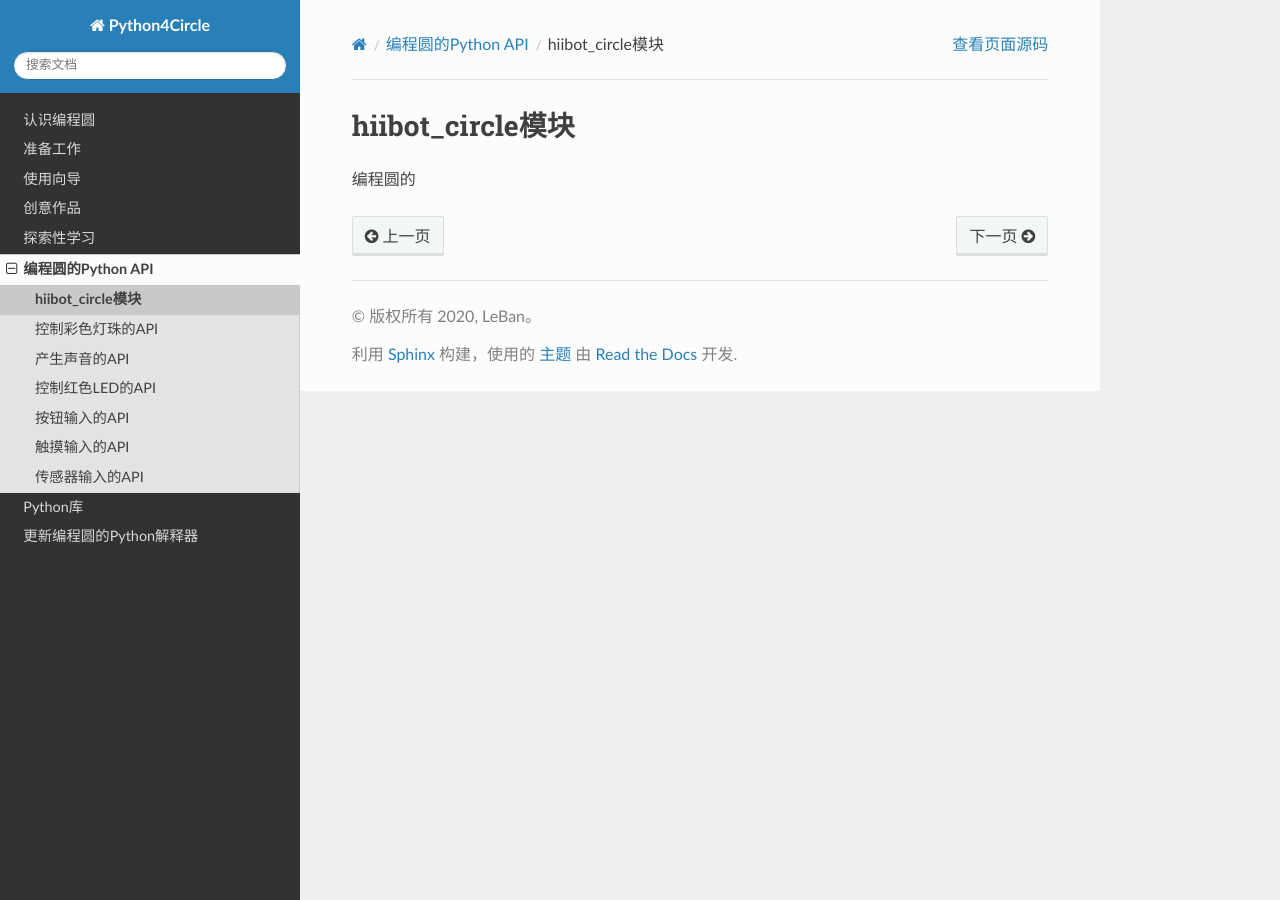
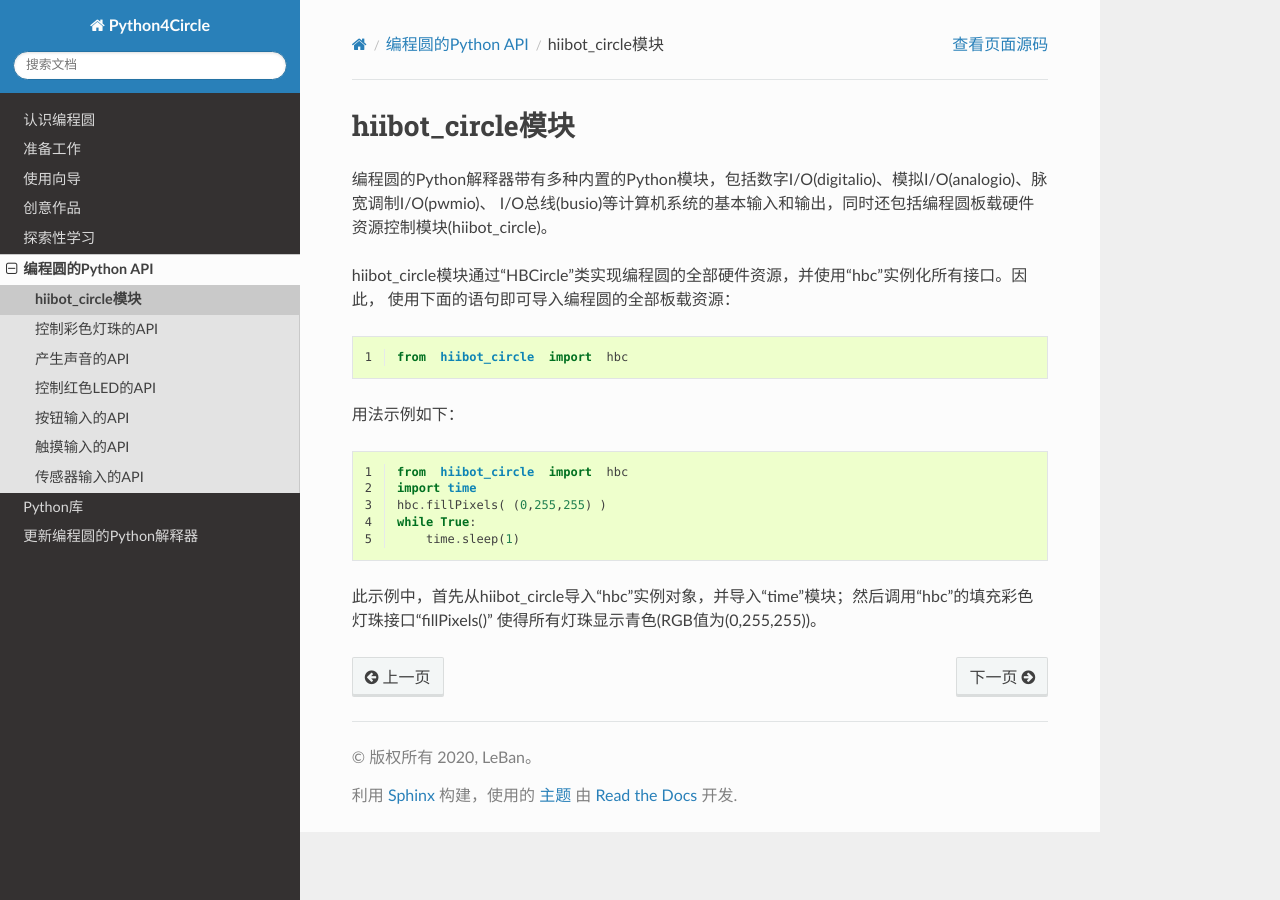
Before and after one commit to BradChan/Python4Circle, a Sphinx documentation site: the page built from source/python_api/_1_hiibot_circle_module.rst, in a window 1280 px wide. Built offline with Sphinx 7.4.7 and the Read the Docs theme 2.0.0, drawn with Linux system fonts in a browser that asks for light colours; pages that are not in the unit, such as notebooks, are missing from menus.

Commit message:
update python api

```diff
--- a/source/python_api/_1_hiibot_circle_module.rst
+++ b/source/python_api/_1_hiibot_circle_module.rst
@@ -1,6 +1,28 @@
-====================
+=======================
 hiibot_circle模块
-====================
+=======================
 
+编程圆的Python解释器带有多种内置的Python模块，包括数字I/O(digitalio)、模拟I/O(analogio)、脉宽调制I/O(pwmio)、
+I/O总线(busio)等计算机系统的基本输入和输出，同时还包括编程圆板载硬件资源控制模块(hiibot_circle)。
 
-编程圆的
+hiibot_circle模块通过“HBCircle”类实现编程圆的全部硬件资源，并使用“hbc”实例化所有接口。因此，
+使用下面的语句即可导入编程圆的全部板载资源：
+
+.. code-block::  python
+  :linenos:
+
+  from  hiibot_circle  import  hbc
+
+用法示例如下：
+
+.. code-block::  python
+  :linenos:
+
+  from  hiibot_circle  import  hbc
+  import time
+  hbc.fillPixels( (0,255,255) )
+  while True:
+      time.sleep(1)
+
+此示例中，首先从hiibot_circle导入“hbc”实例对象，并导入“time”模块；然后调用“hbc”的填充彩色灯珠接口“fillPixels()”
+使得所有灯珠显示青色(RGB值为(0,255,255))。
```
Also changed, not shown: source/index.rst (+6 -9 lines).
